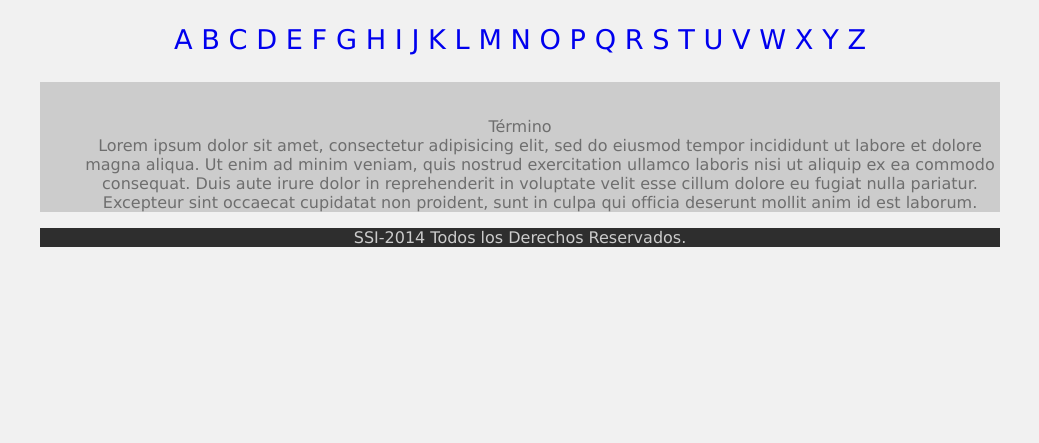
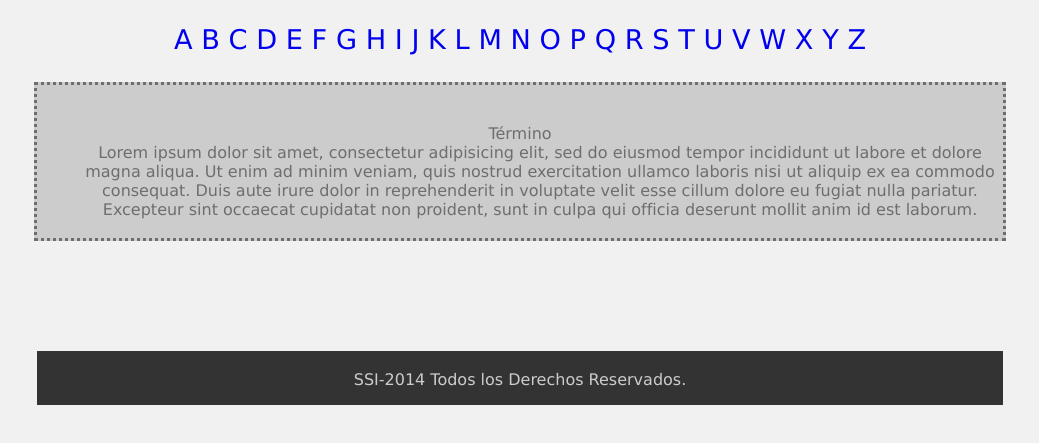
Before and after one commit to adronimo/SSI, a plain HTML site: page index.html in a window 1280 px wide. Shown: the part 141-584 px from the top of the page, without its empty margins (120-1159 px from the left). Drawn offline with Linux system fonts and the light colour scheme.

Commit message:
Se agregarón mas estilos para el div central

```diff
--- a/css/main.css
+++ b/css/main.css
@@ -10,16 +10,19 @@ body
 footer
 {
 	color: #cccccc;
-	background-color: #2E2E2E;
+	background-color: #333333;
+	bottom: 0;
+	height: 3em;
 	margin: 0 auto;
-	padding: 0;
+	margin-top: 110px;
+	padding: 0.2em;
 	position: relative;
 	width: 75%;
 }
 header
 {
 	background-size: 100%;
-	background-color: #2E2E2E;
+	background-color: #333333;
 	color: #cccccc;
 	margin: 1em auto;
 	padding: 0.5em;
@@ -68,8 +71,11 @@ nav li a:hover
 {
 	color: #6E6E6E;
 	background-color: #cccccc;
-	margin: 0 auto;
-	padding: 0;
+	border-style: dotted;
+	height: 100%;
+	margin: 0 auto 2em;
+	margin-bottom: 50px;
+	padding: 0.2em;
 	position: relative;
 	width: 75%;
 }
```
